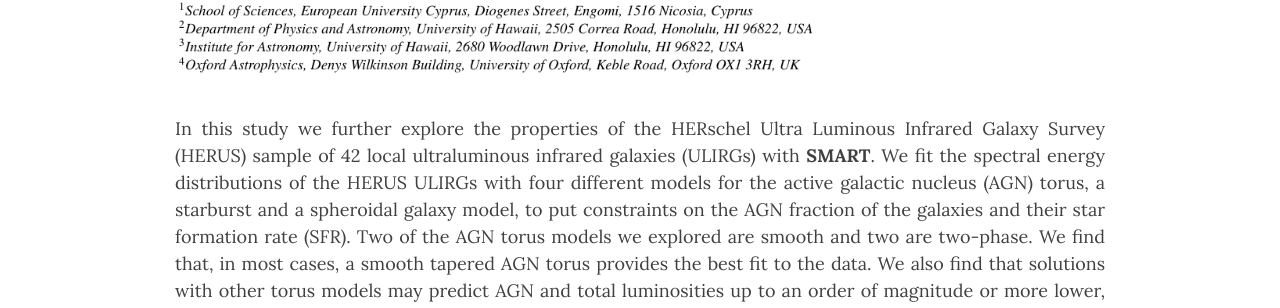
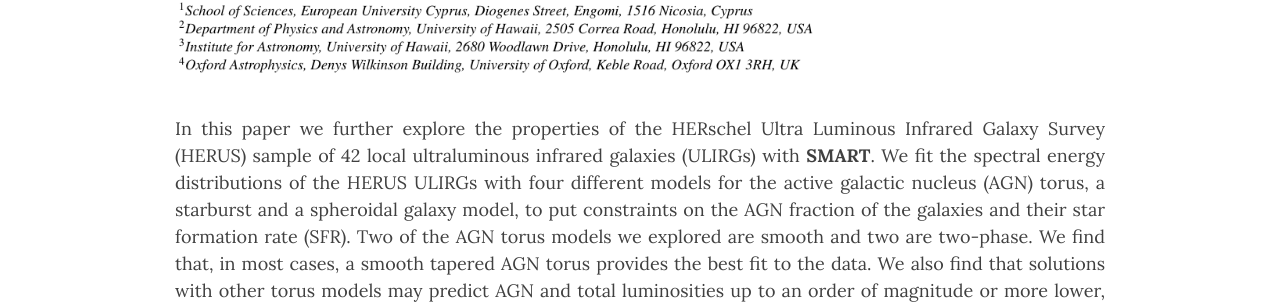
Before and after one commit to ch-var/ch-var.github.io, a Jekyll site: the page built from 2025-02-21-local_ULIRGs.html, in a window 1280 px wide and 900 px high, scrolled down 592 px. Shown: the part 143-451 px from the top of the window. Built offline with Jekyll 4.4.1, drawn with Linux system fonts in a browser that asks for light colours.

Commit message:
Update 2025-02-21-local_ULIRGs.html

```diff
--- a/2025-02-21-local_ULIRGs.html
+++ b/2025-02-21-local_ULIRGs.html
@@ -30,7 +30,7 @@
 <img src="/assets/img/HERUS.png">
 </p>
 
-<p align='justify'>In this study we further explore the properties of the HERschel Ultra Luminous Infrared Galaxy Survey (HERUS) sample of 42 local ultraluminous infrared galaxies (ULIRGs) with <b>SMART</b>. We fit the spectral energy distributions of the HERUS ULIRGs with four different models for the active galactic nucleus (AGN) torus, a starburst and a spheroidal galaxy model, to put constraints on the AGN fraction of the galaxies and their star formation rate (SFR). Two of the AGN torus models we explored are smooth and two are two-phase. We find that, in most cases, a smooth tapered AGN torus provides the best fit to the data. We also find that solutions with other torus models may predict AGN and total luminosities up to an order of magnitude or more lower, but very rarely higher than the best-fitting model. In contrast, we find that, with minor exceptions, the predicted SFR and stellar mass of the ULIRGs are generally robustly estimated irrespective of the assumed torus model. For more details, please read the <a href="https://doi.org/10.1093/mnras/staf319">article</a>.
+<p align='justify'>In this paper we further explore the properties of the HERschel Ultra Luminous Infrared Galaxy Survey (HERUS) sample of 42 local ultraluminous infrared galaxies (ULIRGs) with <b>SMART</b>. We fit the spectral energy distributions of the HERUS ULIRGs with four different models for the active galactic nucleus (AGN) torus, a starburst and a spheroidal galaxy model, to put constraints on the AGN fraction of the galaxies and their star formation rate (SFR). Two of the AGN torus models we explored are smooth and two are two-phase. We find that, in most cases, a smooth tapered AGN torus provides the best fit to the data. We also find that solutions with other torus models may predict AGN and total luminosities up to an order of magnitude or more lower, but very rarely higher than the best-fitting model. In contrast, we find that, with minor exceptions, the predicted SFR and stellar mass of the ULIRGs are generally robustly estimated irrespective of the assumed torus model. For more details, please read the <a href="https://doi.org/10.1093/mnras/staf319">article</a>.
 
 <p align="center">
 <img src="/assets/img/4_AGN_models.png" width="60%" height="60%">
```
